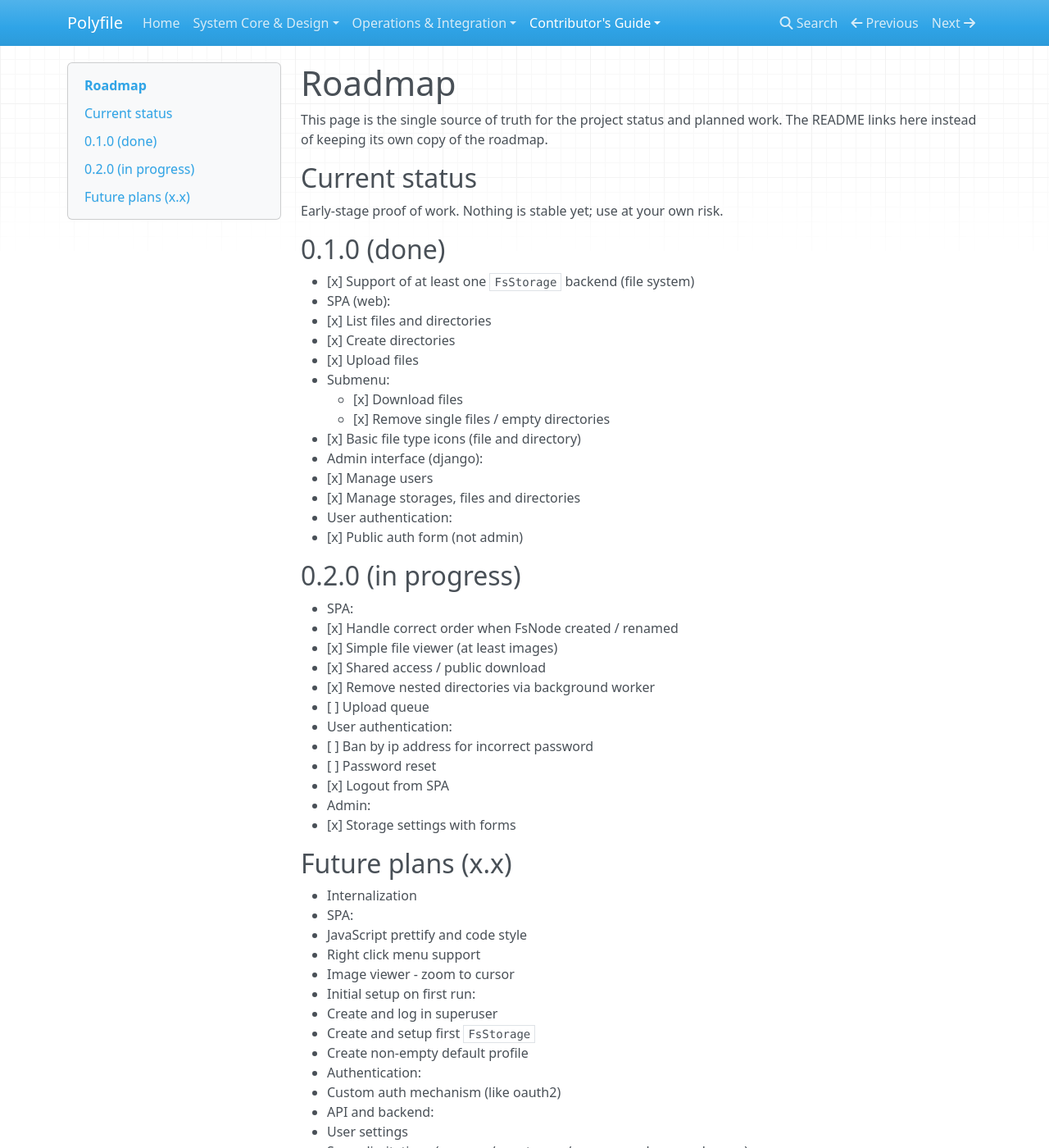
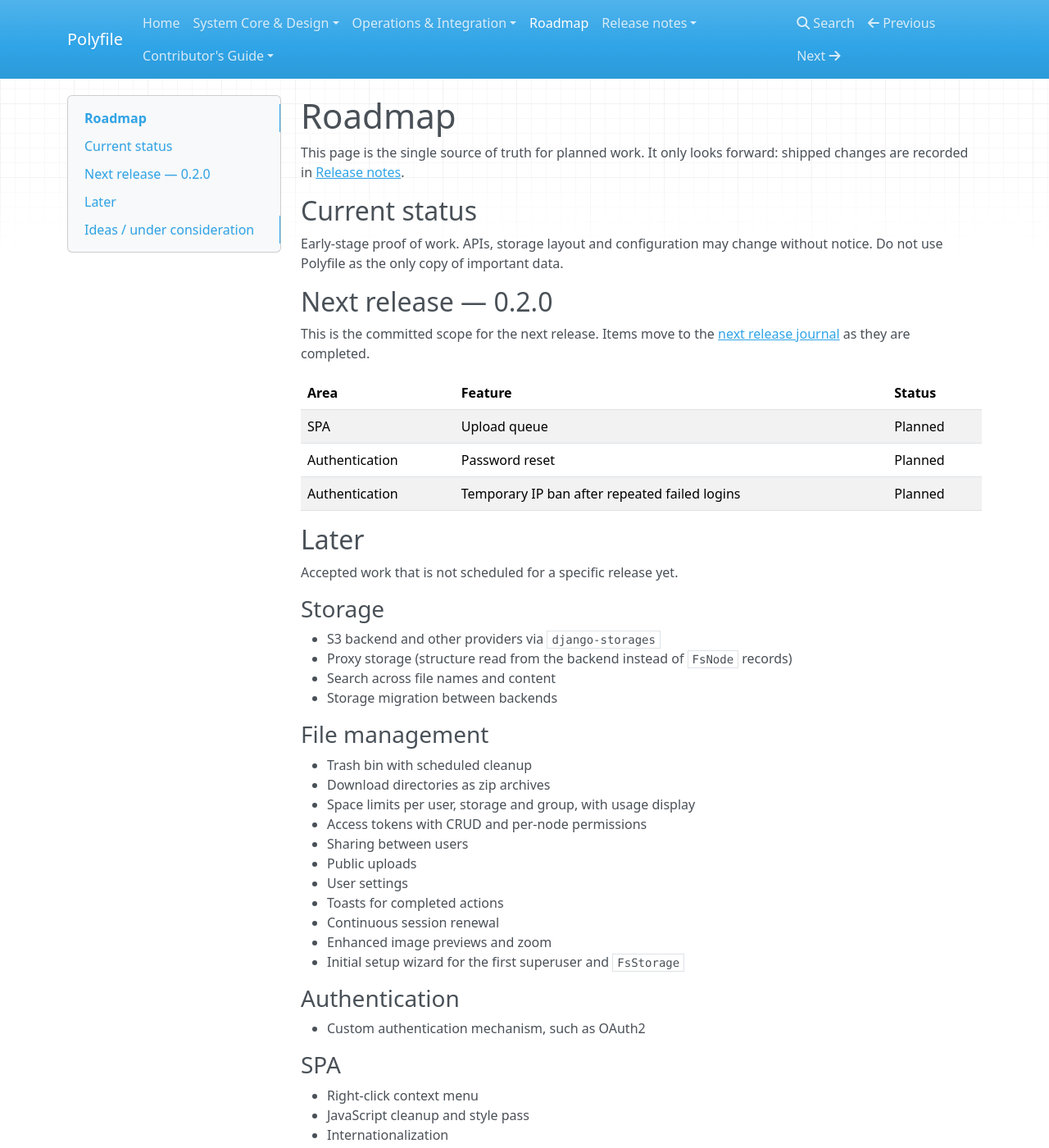
Before and after one commit to FeroxTL/polyfile2, an MkDocs documentation site: the page built from docs/docs/contributors/roadmap.md, in a window 1280 px wide and 1400 px high. Shown: the whole window at 82% size. Built offline with MkDocs 1.6.1, drawn with Linux system fonts in a browser that asks for light colours; nearby versions of some CDN libraries; some of the changed text lies outside the part shown.

Commit message:
Changelog rules

```diff
--- a/docs/docs/contributors/roadmap.md
+++ b/docs/docs/contributors/roadmap.md
@@ -1,74 +1,62 @@
 # Roadmap
 
-This page is the single source of truth for the project status and planned work. The
-README links here instead of keeping its own copy of the roadmap.
+This page is the single source of truth for planned work. It only looks forward: shipped
+changes are recorded in [Release notes](../releases/index.md).
 
 ## Current status
-Early-stage proof of work. Nothing is stable yet; use at your own risk.
 
-## 0.1.0 (done)
-- [x] Support of at least one `FsStorage` backend (file system)
-- SPA (web):
-  - [x] List files and directories
-  - [x] Create directories
-  - [x] Upload files
-  - Submenu:
-    - [x] Download files
-    - [x] Remove single files / empty directories
-  - [x] Basic file type icons (file and directory)
-- Admin interface (django):
-  - [x] Manage users
-  - [x] Manage storages, files and directories
-- User authentication:
-  - [x] Public auth form (not admin)
+Early-stage proof of work. APIs, storage layout and configuration may change without
+notice. Do not use Polyfile as the only copy of important data.
 
-## 0.2.0 (in progress)
-- SPA:
-  - [x] Handle correct order when FsNode created / renamed
-  - [x] Simple file viewer (at least images)
-  - [x] Shared access / public download
-  - [x] Remove nested directories via background worker
-  - [ ] Upload queue
-- User authentication:
-  - [ ] Ban by ip address for incorrect password
-  - [ ] Password reset
-  - [x] Logout from SPA
-- Admin:
-  - [x] Storage settings with forms
+## Next release — 0.2.0
 
-## Future plans (x.x)
-- Internalization
-- SPA:
-  - JavaScript prettify and code style
-  - Right click menu support
-  - Image viewer - zoom to cursor
-- Initial setup on first run:
-  - Create and log in superuser
-  - Create and setup first `FsStorage`
-  - Create non-empty default profile
-- Authentication:
-  - Custom auth mechanism (like oauth2)
-- API and backend:
-  - User settings
-  - Space limitations (per user/per storage/per group, show used space)
-  - Toasts (notifications)
-  - Continuous session (renew with each request)
-  - Access tokens with permissions (CRUD + restrict for file/directory)
-  - Image previews
-  - Download directories (zip files)
-  - Add Photos and Albums
-  - Shared access between users
-  - Public uploads
-  - Trash bin
-- Background tasks:
-  - Storage migration
-  - Sending email
-  - Clear trash bin with interval
-- Storages:
-  - Support more storages (like S3, see django-storages)
-  - New type: Proxy storage (FsNode not created, structure retrieved from storage)
-  - Search for files or content
+This is the committed scope for the next release. Items move to the
+[next release journal](../releases/next.md) as they are completed.
+
+| Area | Feature | Status |
+| --- | --- | --- |
+| SPA | Upload queue | Planned |
+| Authentication | Password reset | Planned |
+| Authentication | Temporary IP ban after repeated failed logins | Planned |
+
+## Later
+
+Accepted work that is not scheduled for a specific release yet.
+
+### Storage
+- S3 backend and other providers via `django-storages`
+- Proxy storage (structure read from the backend instead of `FsNode` records)
+- Search across file names and content
+- Storage migration between backends
+
+### File management
+- Trash bin with scheduled cleanup
+- Download directories as zip archives
+- Space limits per user, storage and group, with usage display
+- Access tokens with CRUD and per-node permissions
+- Sharing between users
+- Public uploads
+- User settings
+- Toasts for completed actions
+- Continuous session renewal
+- Enhanced image previews and zoom
+- Initial setup wizard for the first superuser and `FsStorage`
+
+### Authentication
+- Custom authentication mechanism, such as OAuth2
+
+### SPA
+- Right-click context menu
+- JavaScript cleanup and style pass
+- Internationalization
+
+### Background tasks
+- Sending email
+
+## Ideas / under consideration
+
+Not committed and not scheduled. These may change or never be implemented.
+
 - Plugin system
-- Native application:
-  - Sync application for computers
-  - Sync application for phones
+- Photos and albums
+- Native desktop and mobile sync applications
--- a/docs/mkdocs.yml
+++ b/docs/mkdocs.yml
@@ -18,8 +18,12 @@
       - Configuration for deployment: operations/configuration_for_deployment.md
       - Environment variables: operations/environment_variables.md
       - API reference: operations/api_reference.md
+  - Roadmap: contributors/roadmap.md
+  - Release notes:
+      - Overview: releases/index.md
+      - 0.2.0 (unreleased): releases/next.md
+      - 0.1.0: releases/0.1.0.md
   - Contributor's Guide:
-      - Roadmap: contributors/roadmap.md
       - Development workflow: contributors/development_workflow.md
       - Testing: contributors/testing.md
       - Contributing: contributors/contributing.md
```
Also changed, not shown: docs/docs/index.md (+6 -5 lines), docs/docs/releases/0.1.0.md (added, +33 -0 lines), docs/docs/releases/index.md (added, +13 -0 lines), docs/docs/releases/next.md (added, +47 -0 lines), README.md.
